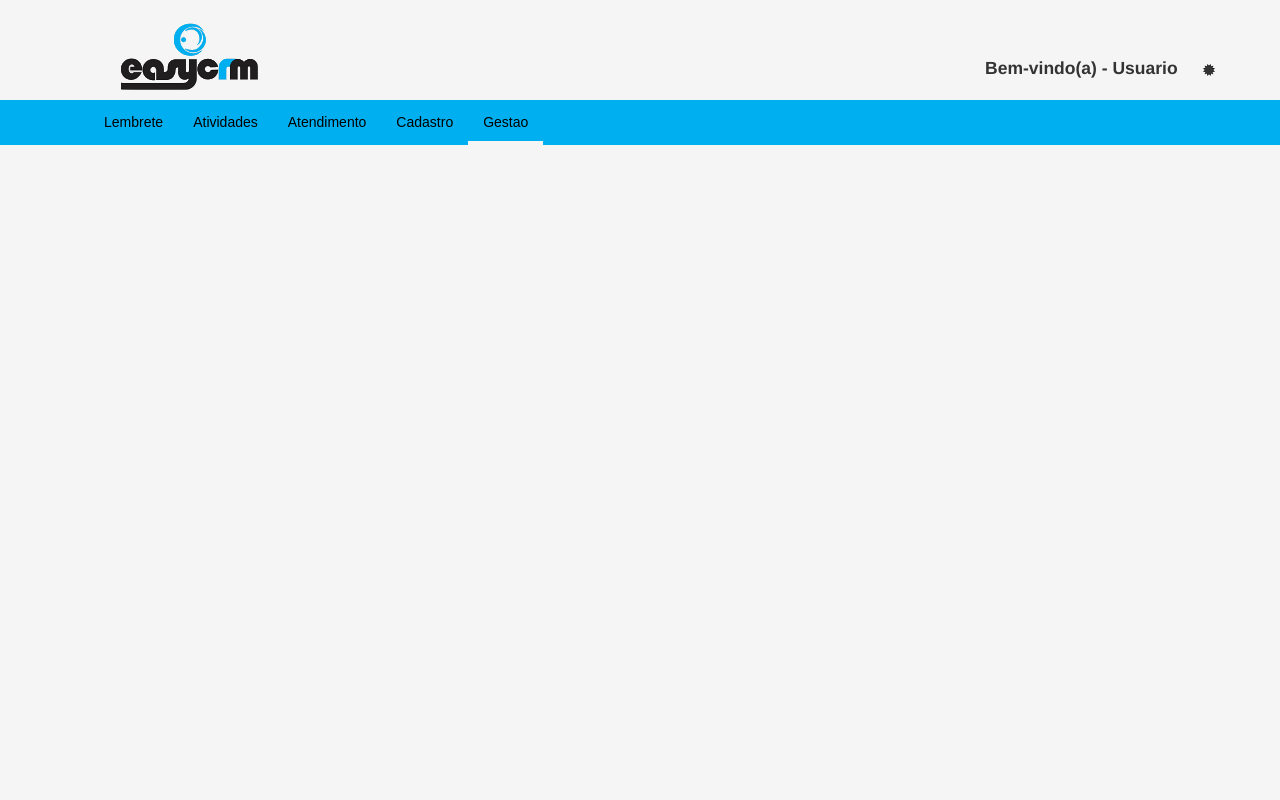
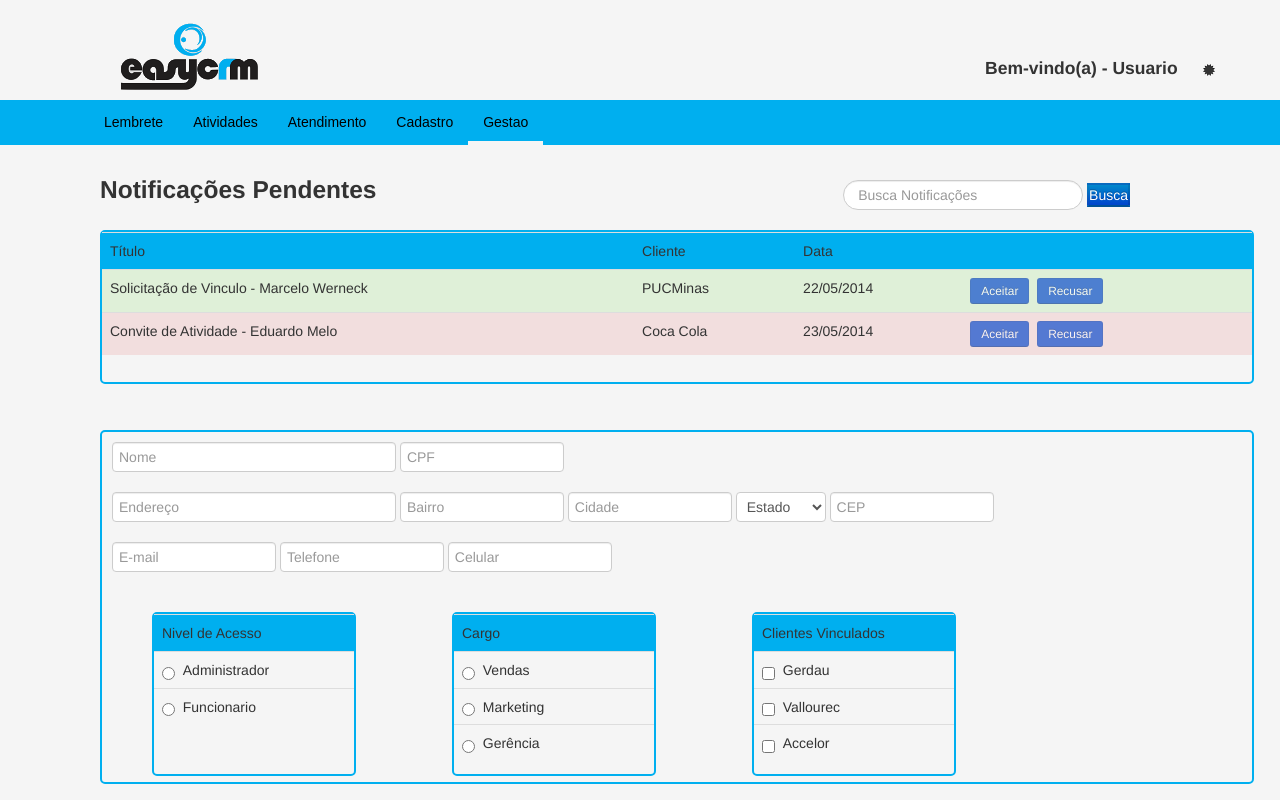
Before and after one commit to Fredrumond/crm-online, a PHP site: page /gestaodefuncionario.html in a window 1280 px wide. Run offline with PHP 8.4, Linux system fonts and the light colour scheme.

Commit message:
Implementação das telas para avaliação

```diff
--- a/gestaodefuncionario.html
+++ b/gestaodefuncionario.html
@@ -51,6 +51,131 @@
 			</div>
 		</nav>
 
+		<div id="txt_notpen2"><h3>Notificações Pendentes</h3></div>
+
+		<div id="bus1_agenda2">
+				<form class="form-search">
+					<input type="text" class="input-large search-query" placeholder="Busca Notificações">
+					<button type="submit" class="btn-primary">Busca</button>
+				</form>
+			</div>
+
+		<div id="table_notifi2">
+			<table class="table"> <!-- Inicia a tabela e coloca uma borda de espessura igual a 1-->
+
+				<tr bgcolor="#00afef">
+					<td>Título </td>
+					<td>Cliente</td>
+					<td>Data</td>
+					<td></td>
+				</tr>
+
+				<tr class="success">
+					<td>Solicitação de Vinculo - Marcelo Werneck</td>
+					<td> PUCMinas</td>
+					<td>22/05/2014</td>
+					<td><a href="cadastrarusuario.html" class="btn btn-small btn-primary  disabled">Aceitar</a>&nbsp <a href="visita.html" class="btn btn-small btn-primary  disabled">Recusar</a</td>
+				<tr>
+
+				<tr class="error">
+					<td> Convite de Atividade - Eduardo Melo</td>
+					<td> Coca Cola</td>
+					<td>23/05/2014</td>
+					<td><a href="cadastrarusuario.html" class="btn btn-small btn-primary  disabled">Aceitar</a>&nbsp <a href="visita.html" class="btn btn-small btn-primary  disabled">Recusar</a></td>
+				<tr>
+			</table>
+		</div>
+
+
+		<div id="cadastrar2">
+
+			<div id="form">
+				<form class="form-horizontal">
+
+						<input class="input-xlarge" type="text"  placeholder="Nome">
+
+						<input class="input-medium" type="text"  placeholder="CPF">
+						<br><br>
+
+						<input class="input-xlarge" type="text"  placeholder="Endereço">
+
+						<input class="input-medium" type="text"  placeholder="Bairro">
+
+						<input class="input-medium" type="text"  placeholder="Cidade">
+
+						<select class="input-small">
+							<option>Estado</option>
+							<option>Masculino</option>
+							<option>Feminino</option>
+						</select>
+
+						<input class="input-medium" type="text"  placeholder="CEP">
+						<br><br>
+
+						<input class="input-medium" type="text"  placeholder="E-mail">
+
+						<input class="input-medium" type="text"  placeholder="Telefone">
+
+						<input class="input-medium" type="text"  placeholder="Celular">
+			</div>
+
+			<div id="table_lembre2">
+			<table class="table"> <!-- Inicia a tabela e coloca uma borda de espessura igual a 1-->
+
+				<tr bgcolor="#00afef">
+					<td>Nivel de Acesso</td>
+				</tr>
+
+				<tr>
+					<td><input type="radio">&nbsp;&nbsp;Administrador</td>
+				<tr>
+				<tr>
+					<td><input type="radio">&nbsp;&nbsp;Funcionario</td>
+				<tr>
+			</table>
+		</div>
+
+					<div id="table_lembre3">
+			<table class="table"> <!-- Inicia a tabela e coloca uma borda de espessura igual a 1-->
+
+				<tr bgcolor="#00afef">
+					<td>Cargo</td>
+				</tr>
+
+				<tr>
+					<td><input type="radio">&nbsp;&nbsp;Vendas</td>
+				<tr>
+				<tr>
+					<td><input type="radio">&nbsp;&nbsp;Marketing</td>
+				<tr>
+
+				<tr>
+					<td><input type="radio">&nbsp;&nbsp;Gerência</td>
+				<tr>
+			</table>
+		</div>
+
+					<div id="table_lembre4">
+			<table class="table"> <!-- Inicia a tabela e coloca uma borda de espessura igual a 1-->
+
+				<tr bgcolor="#00afef">
+					<td>Clientes Vinculados</td>
+				</tr>
+
+				<tr>
+					<td><input type="checkbox">&nbsp;&nbsp;Gerdau</td>
+				<tr>
+				<tr>
+					<td><input type="checkbox">&nbsp;&nbsp;Vallourec</td>
+				<tr>
+				<tr>
+					<td><input type="checkbox">&nbsp;&nbsp;Accelor</td>
+				<tr>
+			</table>
+		</div>
+
+		</div>
+
 
 
 		<script src="http://code.jquery.com/jquery-latest.js"></script>
--- a/mycss/style.css
+++ b/mycss/style.css
@@ -298,101 +335,93 @@ header{	position: absolute;	width: 100%;height:15%;background:#F5F5F5;}
 
 /* ---> FIM <--- */
 
-/*Tela EXIBIÇÃO --->INICIO<---*/
-	#his_icon{position: absolute;top:10px;left:30px;}
+/*Tela Gestão da Empresa --->INICIO<---*/
 
-	#lem_icon{position: absolute;top:10px;left:100px;}
+	#gestao_emp_txt{position: absolute;top:140px;left:70px;}
 
-	#form_view{position: absolute;top:100px;left:10px;text-align:left;}
+	#gestao_emp{
+		position:absolute;
+		width:1220px;
+		height:350px;
+		left: 70px;
+		top: 200px;
+		text-align:center;
+		border-width:2px;
+		border-style:solid;
+		border-color:#00afef;
+		border-radius: 5px;
+	}
+	#form_view{position: absolute;top:20px;left:10px;text-align:left;}
+
+	#gest_emp_btn{
+		position: absolute;
+		top: 100px;
+		right: 170px;
+	}
 
 /* ---> FIM <--- */
 
-/*Tela RELATORIOS --->INICIO<---*/
+/*Tela Gestão da Empresa --->INICIO<---*/
 
-	#txt_relatorio{position: absolute;top:150px;left:70px;}
+	#table_notifi2{
+		position: absolute;
+		top:230px;
+		left:100px;
+		width:1150px;
+		height: 150px;
+		border-width:2px;
+		border-style:solid;
+		border-color:#00afef;
+		border-radius: 5px;}
 
-	#menucliente{position: absolute;left:47px;top:200px;}
+	#txt_notpen2{position: absolute;top:160px;left:100px;}
 
-	#cssmenu {/*background: #00afef;*/list-style: none;margin: 0;padding: 0;width: 20em;}
+	#bus1_agenda2{position: absolute;top:180px;right:150px;}
 
-	#cssmenu li {
-	  font: 100.5% 'Lucida Sans Unicode', 'Bitstream Vera Sans', 'Trebuchet Unicode MS', 'Lucida Grande', Verdana, Helvetica, sans-serif;
-	  margin: 0;
-	  padding: 0;
-	  list-style: none;
-	}
-	#cssmenu a {
-	  background: #00afef;
-	  border-bottom: 1px solid #393939;
-	  color: #black;
-	  display: block;
-	  margin: 0;
-	  padding: 8px 12px;
-	  text-decoration: none;
-	  font-weight: normal;
-	}
-	#cssmenu a:hover {
-	  background: #00afef;
-	  color: #black;
-	  padding-bottom: 8px;
-	}
-
-	#filtro{position: absolute;top:200px;left:350px;}
-
-	#relatorio{position:absolute;color:#000;width:1220px;height:330px;left: 70px;top: 290px;text-align:center;}
-
-	#grafico{position:absolute;top:5px;left:13%;}
-
-/* ---> FIM <--- */
-
-/*Tela USUARIOS --->INICIO<---*/
-
-#add_user{position: absolute;top:180px;left:70px;}
-
-#rem_user{position: absolute;top:180px;left:140px;}
-
-#txt_usuarios{position: absolute;top:250px;left:70px;}
-
-#bus_user{position: absolute;top:267px;right:100px;}
-
-#table_user{position: absolute;top:300px;left:70px;width:1200px;height: 230px;border-width:2px;border-style:solid;border-color:#00afef;}
-
-/* ---> FIM <---*/
-
-/*Tela CADASTRAR USUARIOS --->INICIO<---*/
-	#register_user{
+	#cadastrar2{
 		position:absolute;
-		color:#000;
-		width:1220px;
-		height:425px;
-		left: 70px;
-		top: 180px;
+		width:1150px;
+		height:350px;
+		left: 100px;
+		top: 430px;
 		text-align:center;
 		border-width:2px;
-		border-style:dashed;
+		border-style:solid;
 		border-color:#00afef;
 		border-radius: 5px;
 	}
 
-	#form_cad_user{position: absolute;top:60px;left:35%;text-align:left;}
+	#table_lembre2{
+		position: absolute;
+		top:180px;
+		left:50px;
+		width:200px;
+		height: 160px;
+		border-width:2px;
+		border-style:solid;
+		border-color:#00afef;
+		border-radius: 5px;}
 
-	#txt_cad_user{position: absolute;top:130px;left:70px;}
+	#table_lembre3{
+		position: absolute;
+		top:180px;
+		left:350px;
+		width:200px;
+		height: 160px;
+		border-width:2px;
+		border-style:solid;
+		border-color:#00afef;
+		border-radius: 5px;}
 
-/* ---> FIM <---*/
+	#table_lembre4{
+		position: absolute;
+		top:180px;
+		left:650px;
+		width:200px;
+		height: 160px;
+		border-width:2px;
+		border-style:solid;
+		border-color:#00afef;
+		border-radius: 5px;}
 
-/*Tela HISTORICO E VISITA --->INICIO<---*/
-#voltar{position: absolute;top:230px;left:70px;}
-
-#addevent2
-{
-	position: absolute;
-	top: 170px;
-	left:25%;
-	width: 700px;
-	height: 505px;
-	background:#00afef;
-	text-align:center;
-	border-radius:5px;
-}
-
-/* ---> FIM <---*/
+/* ---> FIM <--- */
```
Also changed, not shown: other parts of mycss/style.css (+37 -0 lines), cadastrarusuario.html (deleted, +0 -97 lines), gestaodeempresa.html (+64 -0 lines), lembrete.html (+39 -0 lines).
